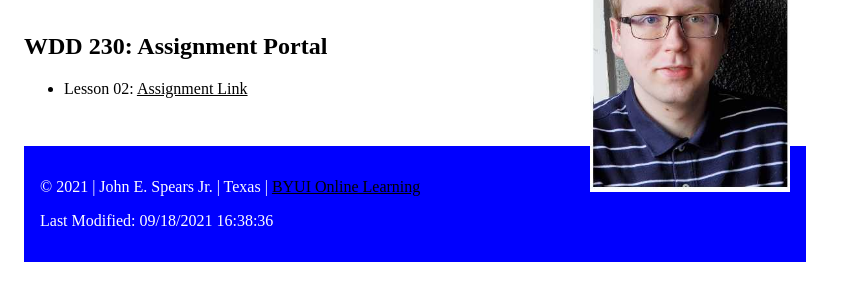
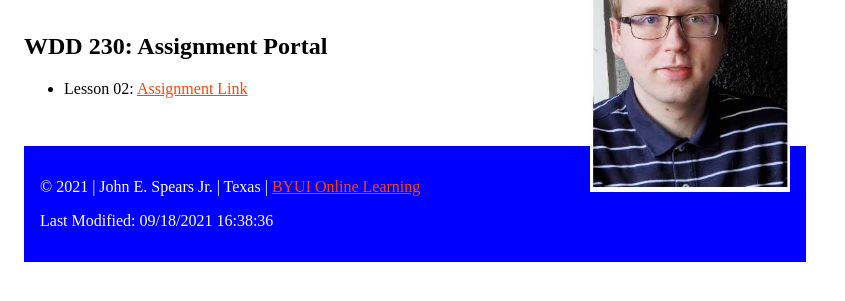
Before and after one commit to Spearsj1/wdd230, a plain HTML site: page index.html in a window 1280 px wide. Shown: the part 155-456 px from the top of the page, without its empty margins (0-845 px from the left). Drawn offline with Linux system fonts and the light colour scheme.

Commit message:
link color change

```diff
--- a/css/indexcss.css
+++ b/css/indexcss.css
@@ -19,5 +19,5 @@ header img {
 }
 
 a {
-    color: black;
+    color: orangered;
 }
```
